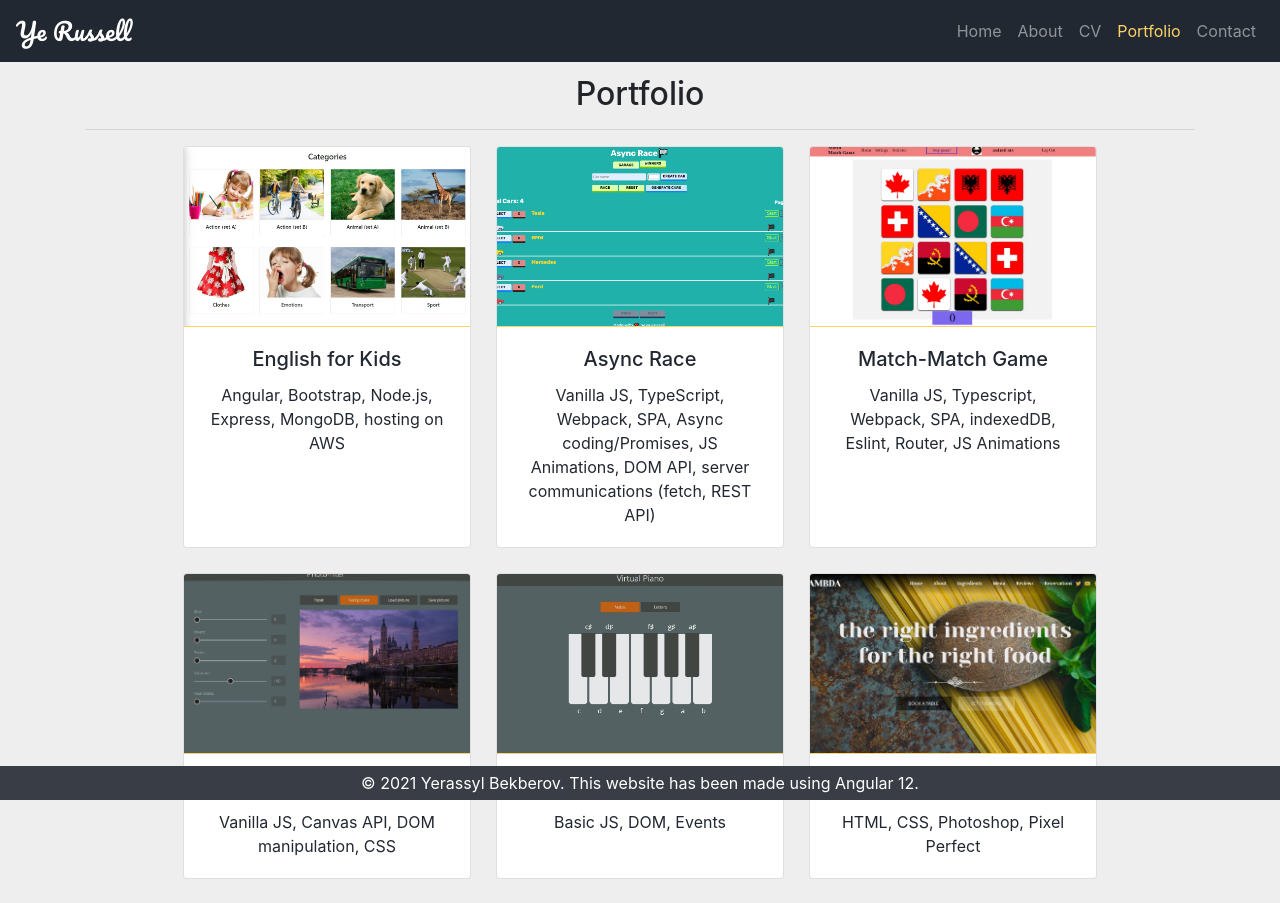
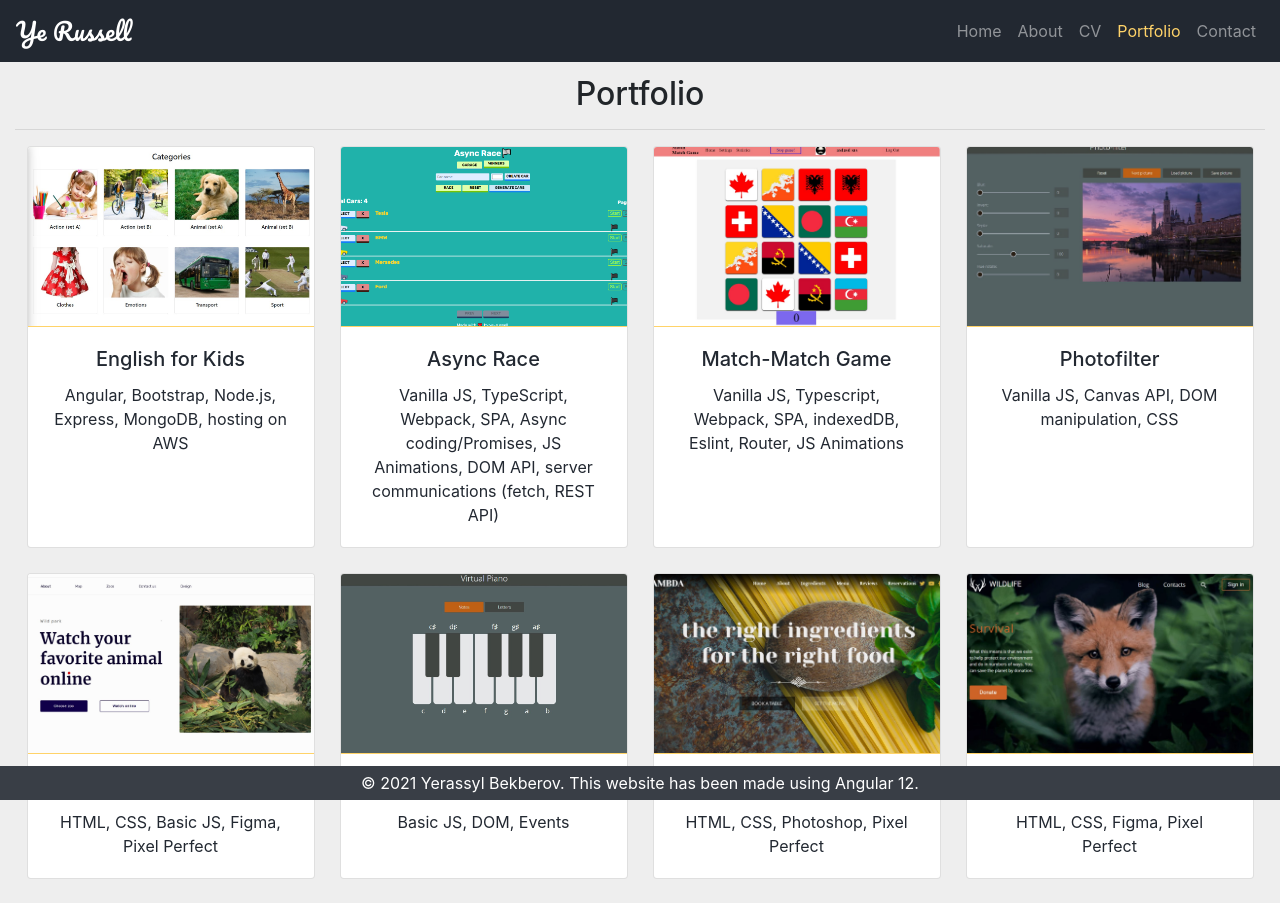
Before and after one commit to ye-russell/resume, an Angular app: page /portfolio in a window 1280 px wide. Shown: the top 903 px of the page. Built offline with nearby package versions, Linux system fonts and the light colour scheme.

Commit message:
feat: add one project in portfolio

```diff
--- a/src/app/portfolio/portfolio.component.css
+++ b/src/app/portfolio/portfolio.component.css
@@ -1,8 +1,10 @@
 .portfolio-container {
   margin: 75px auto;
+  max-width: 1400px;
 }
 .projects-container {
   display: flex;
+  max-width: 1400px;
   flex-direction: row;
   flex-wrap: wrap;
   gap: 25px;
--- a/src/app/portfolio/portfolio.component.ts
+++ b/src/app/portfolio/portfolio.component.ts
@@ -30,6 +30,12 @@ export class PortfolioComponent implements OnInit {
       tools: "Vanilla JS, Canvas API, DOM manipulation, CSS",
       img: "../../assets/projects/photofilter.jpg",
       link: "https://rolling-scopes-school.github.io/ye-russell-JSFE2021Q1/photo-filter/"
+    },
+    {
+      title: "Online Zoo",
+      tools: "HTML, CSS, Basic JS, Figma, Pixel Perfect",
+      img: "../../assets/projects/online-zoo.jpg",
+      link: "https://rolling-scopes-school.github.io/ye-russell-JSFE2021Q1/online-zoo/index.html"
     },
     {
       title: "Virtual Piano",
```
Also changed, not shown: src/assets/projects/online-zoo.jpg (added).
